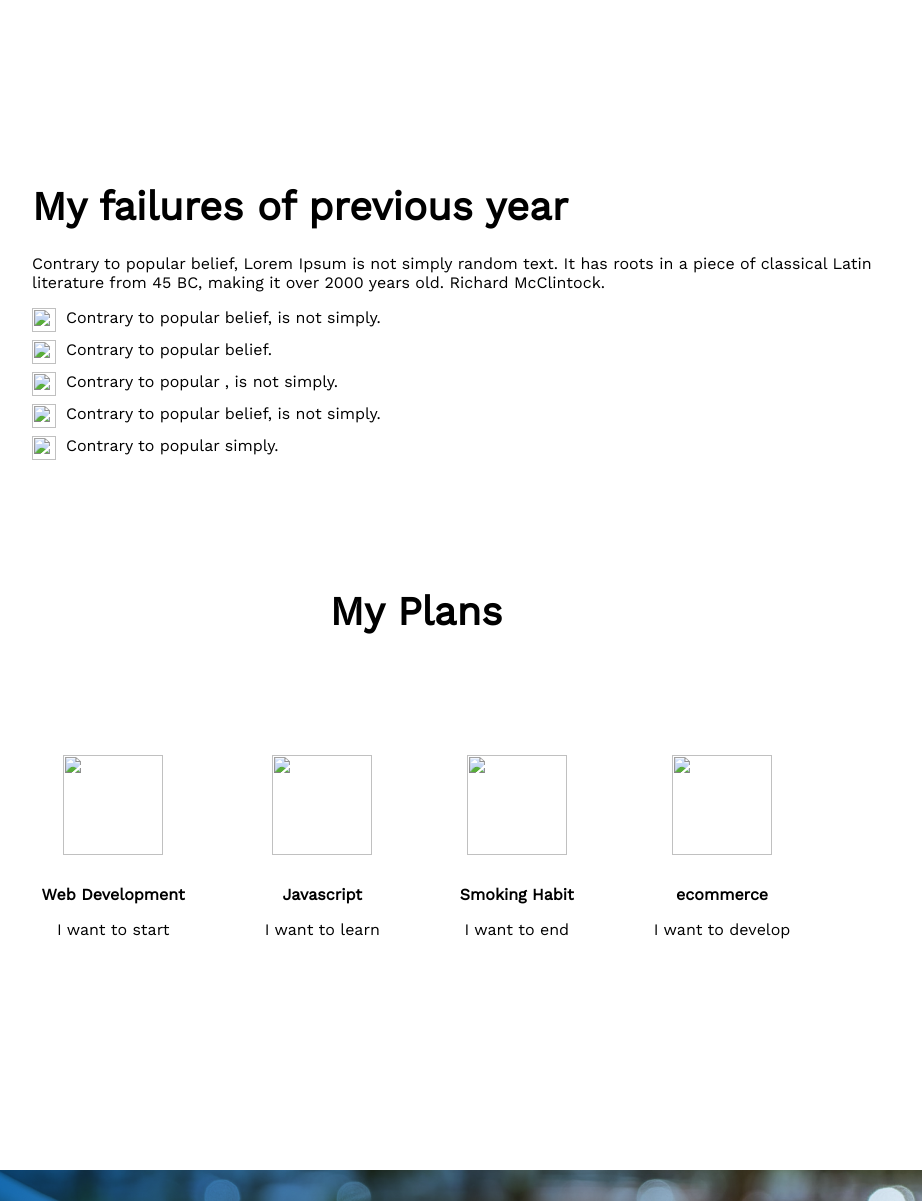
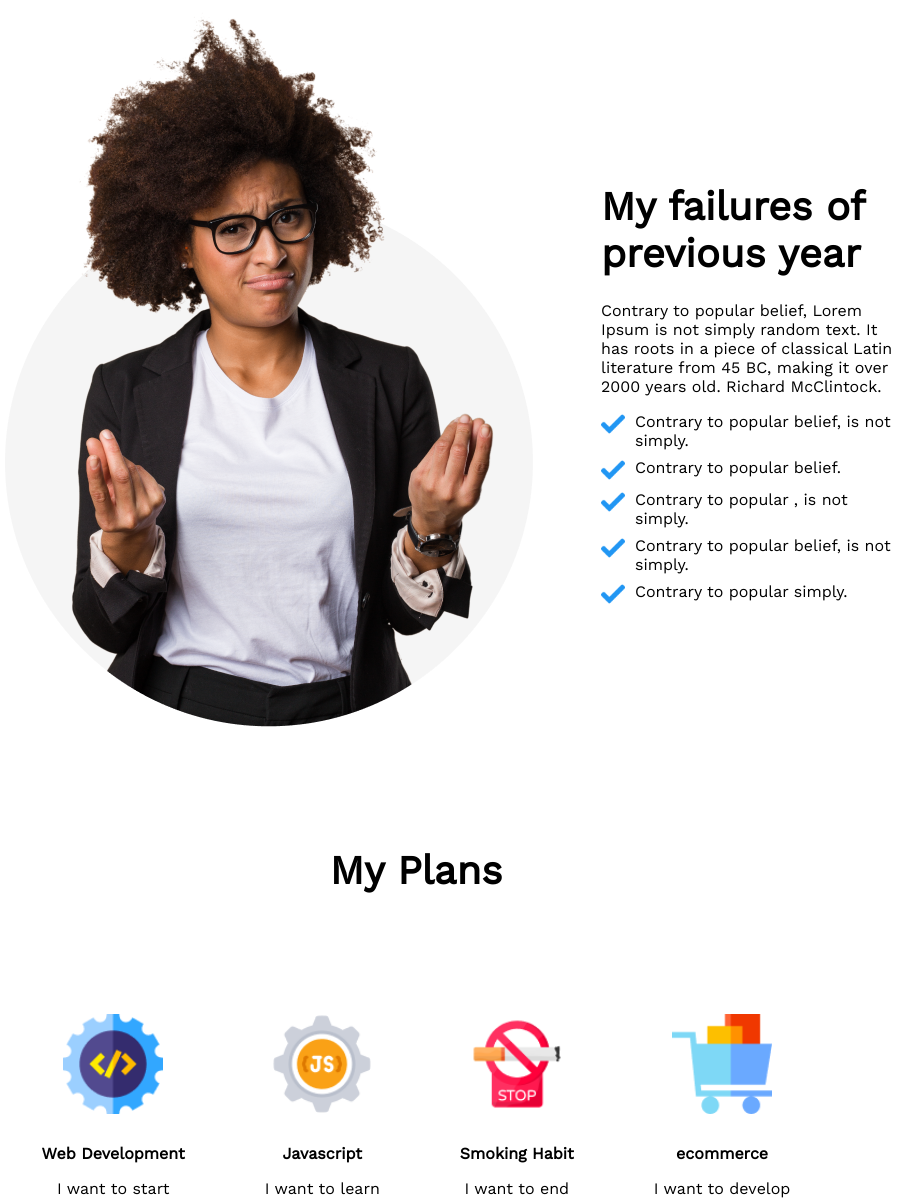
Before and after one commit to arifulislamsamrat/new-year-new-me, a plain HTML site: page index.html in a window 1280 px wide. Shown: the part 828-2029 px from the top of the page, without its empty margins (224-1146 px from the left). Drawn offline with nearby package versions, Linux system fonts and the light colour scheme; the site is published under a folder, as on GitHub Pages, so addresses that start at the root find nothing.

Commit message:
image issue solved

```diff
--- a/index.html
+++ b/index.html
@@ -26,16 +26,16 @@
     <main>
         <!-- Failure year hisab-pati -->
         <section class="failure">
-            <img src="/images/person.png" alt="" class="failure-image">
+            <img src="images/person.png" alt="" class="failure-image">
             <div class="failure-text">
                 <h3>My failures of previous year</h3>
                 <p>Contrary to popular belief, Lorem Ipsum is not simply random text. It has roots in a piece of classical Latin literature from 45 BC, making it over 2000 years old. Richard McClintock.</p>
                 <ul class="listing">
-                    <li><img src="/images/icons/check.png" alt="">Contrary to popular belief, is not simply.</li>
-                    <li><img src="/images/icons/check.png" alt="">Contrary to popular belief.</li>
-                    <li><img src="/images/icons/check.png" alt="">Contrary to popular , is not simply.</li>
-                    <li><img src="/images/icons/check.png" alt="">Contrary to popular belief, is not simply.</li>
-                    <li><img src="/images/icons/check.png" alt="">Contrary to popular simply.</li>
+                    <li><img src="images/icons/check.png" alt="">Contrary to popular belief, is not simply.</li>
+                    <li><img src="images/icons/check.png" alt="">Contrary to popular belief.</li>
+                    <li><img src="images/icons/check.png" alt="">Contrary to popular , is not simply.</li>
+                    <li><img src="images/icons/check.png" alt="">Contrary to popular belief, is not simply.</li>
+                    <li><img src="images/icons/check.png" alt="">Contrary to popular simply.</li>
                 </ul>
             </div>
         </section>
@@ -44,22 +44,22 @@
                 <h3>My Plans</h3>
                 <div>
                     <div class="item">
-                        <img src="/images/icons/web.png" alt="" class="plan-image">
+                        <img src="images/icons/web.png" alt="" class="plan-image">
                         <h4>Web Development</h4>
                         <p>I want to start</p>
                     </div>
                     <div class="item">
-                        <img src="/images/icons/js.png" alt="" class="plan-image">
+                        <img src="images/icons/js.png" alt="" class="plan-image">
                         <h4>Javascript</h4>
                         <p>I want to learn</p>
                     </div>
                     <div class="item">
-                        <img src="/images/icons/smoke.png" alt="" class="plan-image">
+                        <img src="images/icons/smoke.png" alt="" class="plan-image">
                         <h4>Smoking Habit</h4>
                         <p>I want to end</p>
                     </div>
                     <div class="item">
-                        <img src="/images/icons/ecom.png" alt="" class="plan-image">
+                        <img src="images/icons/ecom.png" alt="" class="plan-image">
                         <h4>ecommerce</h4>
                         <p>I want to develop</p>
                     </div>
@@ -87,9 +87,9 @@
         <p class="mail">Email : info@gmail.com</p>
         <p class="phone">Phone : 01500 00 00 00</p>
         <div class="icons">
-            <img src="/images/icons/fb.png" alt="">
-            <img src="/images/icons/twitter.png" alt="">
-            <img src="/images/icons/youtube.png" alt="">
+            <img src="images/icons/fb.png" alt="">
+            <img src="images/icons/twitter.png" alt="">
+            <img src="images/icons/youtube.png" alt="">
         </div>
         </div>
         <div class="subscribe">
```
